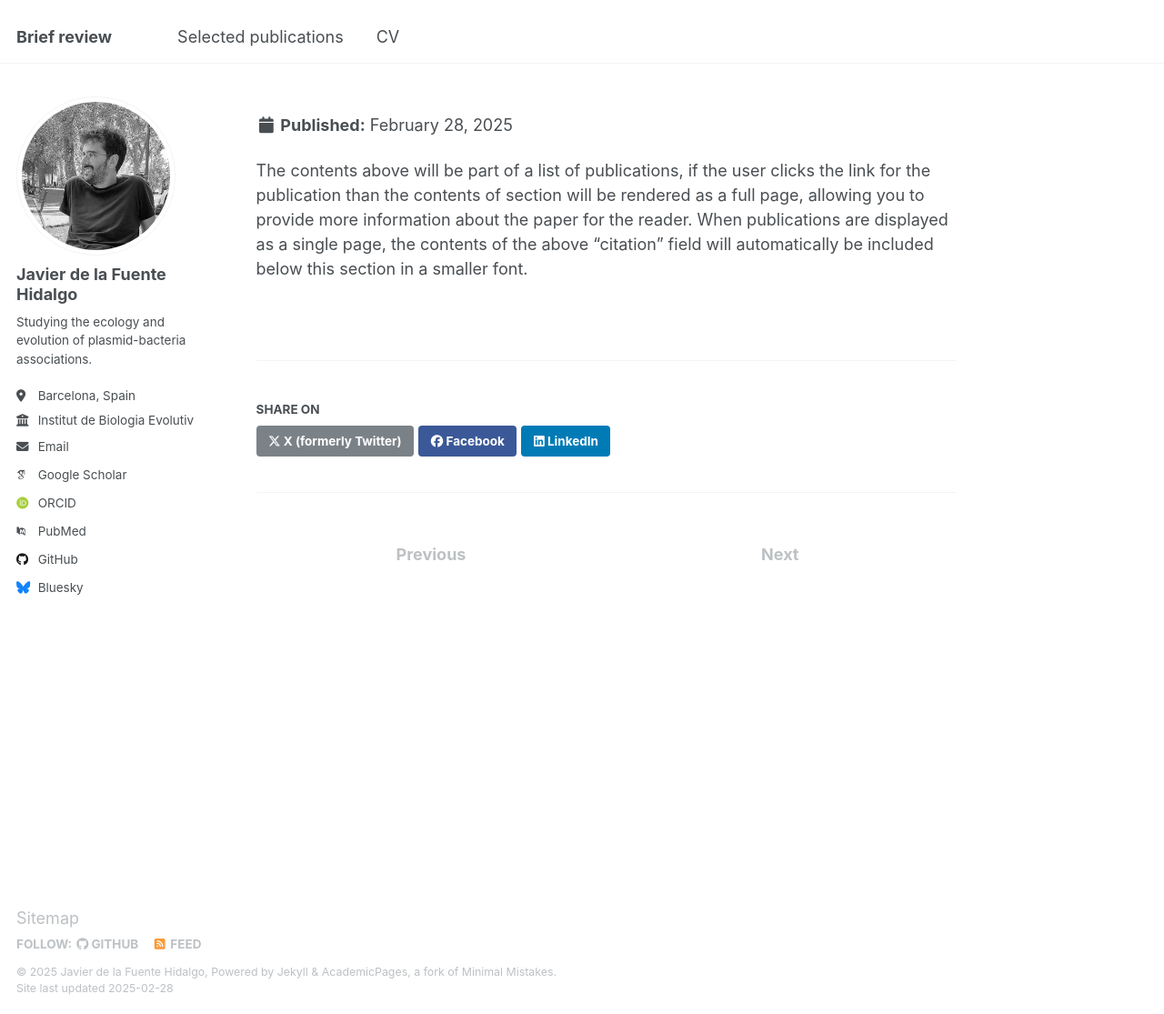
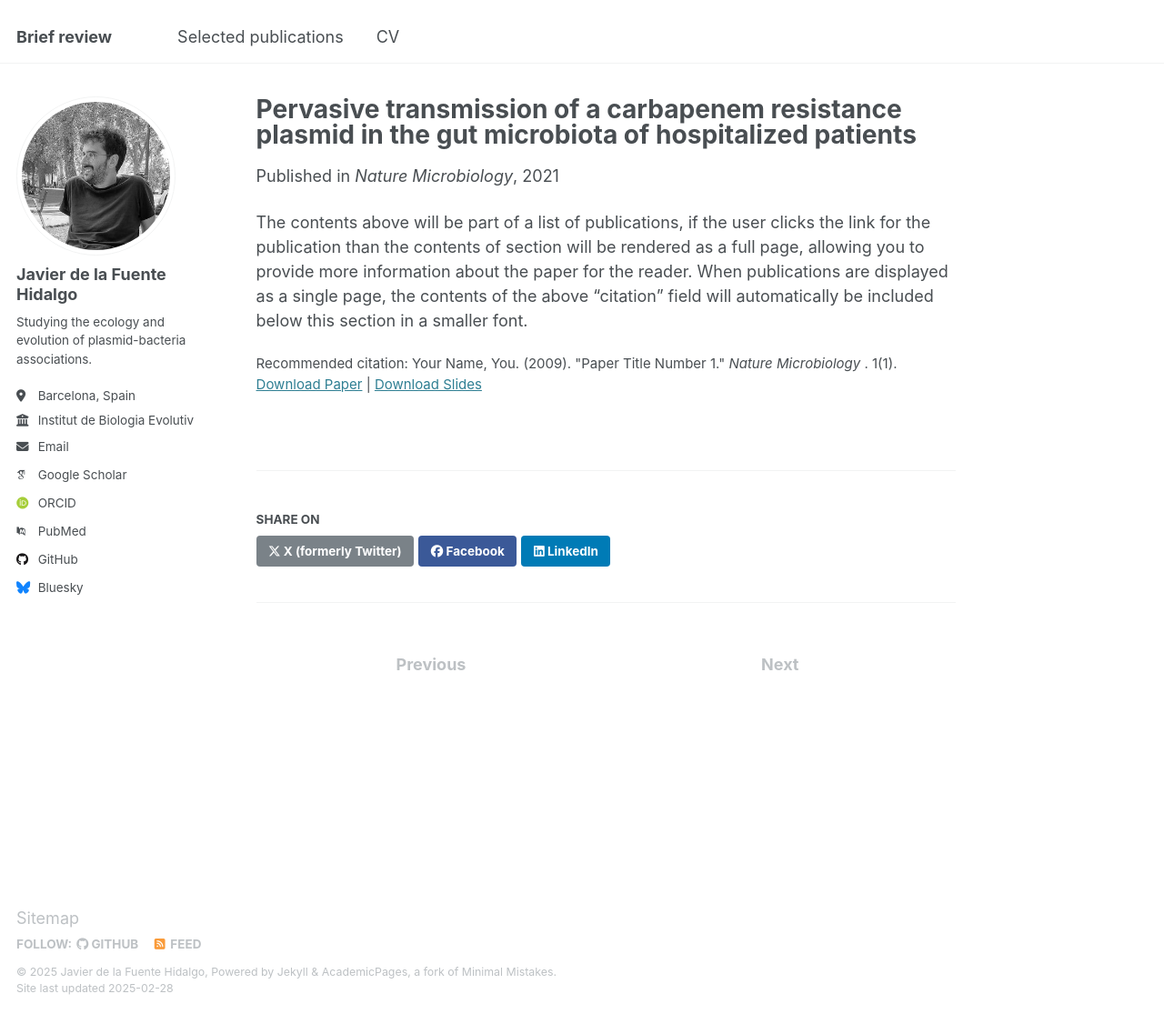
Before and after one commit to DelaFuenteJavier/delafuentejavier.github.io, a Jekyll site: the page built from _publications/RLS_JDF_2021.md, in a window 1280 px wide and 1115 px high. Shown: the whole window at 91% size. Built offline with Jekyll 4.4.1, drawn with Linux system fonts in a browser that asks for light colours; some web fonts are replaced.

Commit message:
Update RLS_JDF_2021.md

```diff
--- a/_publications/RLS_JDF_2021.md
+++ b/_publications/RLS_JDF_2021.md
@@ -6,8 +6,8 @@ permalink: /publication/RLS_JDF_2021
 excerpt: 'This paper is about the number 1. The number 2 is left for future work.'
 date: 2021-03-29
 venue: 'Nature Microbiology'
-slidesurl: ['https://www.nature.com/articles/s41564-021-00879-y#citeas'
-paperurl: '[http://doi.org/10.1038/s41564-021-00879-y)'
+slidesurl: 'https://www.nature.com/articles/s41564-021-00879-y#citeas'
+paperurl: 'http://doi.org/10.1038/s41564-021-00879-y'
 citation: 'Your Name, You. (2009). &quot;Paper Title Number 1.&quot; <i> Nature Microbiology </i>. 1(1).'
 ---
 
```
